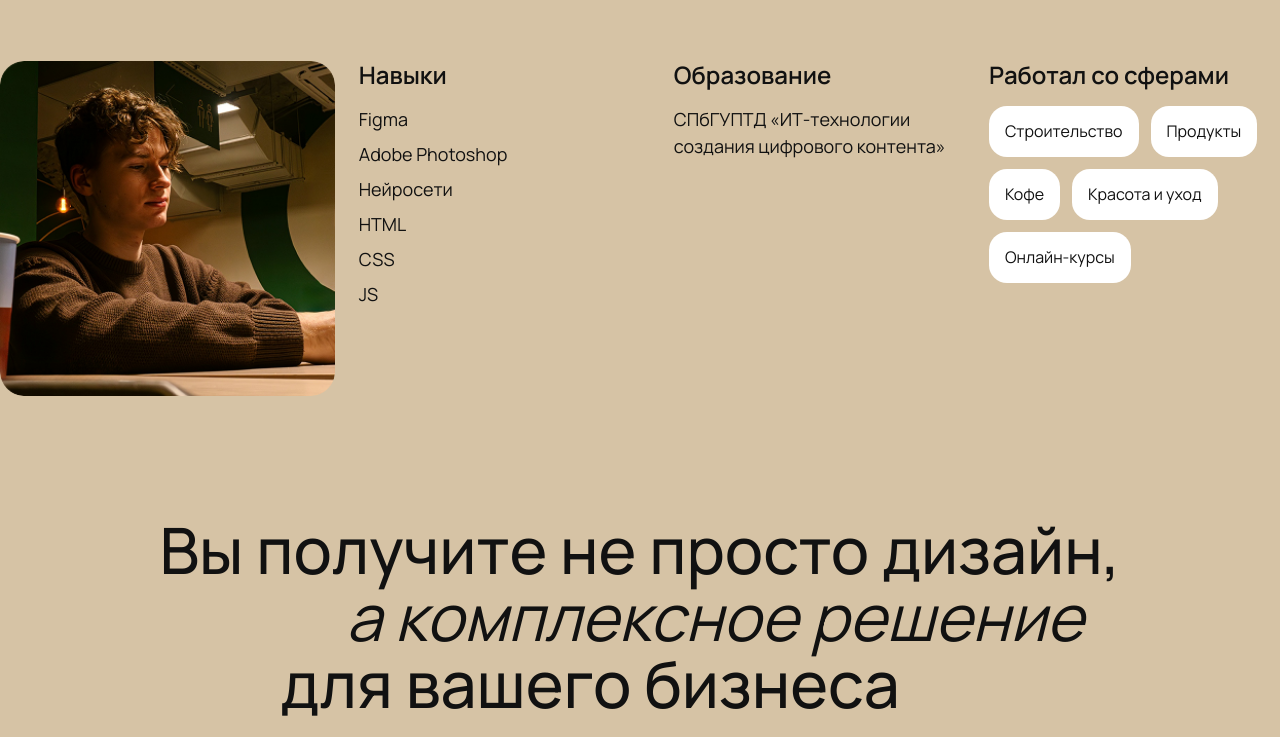
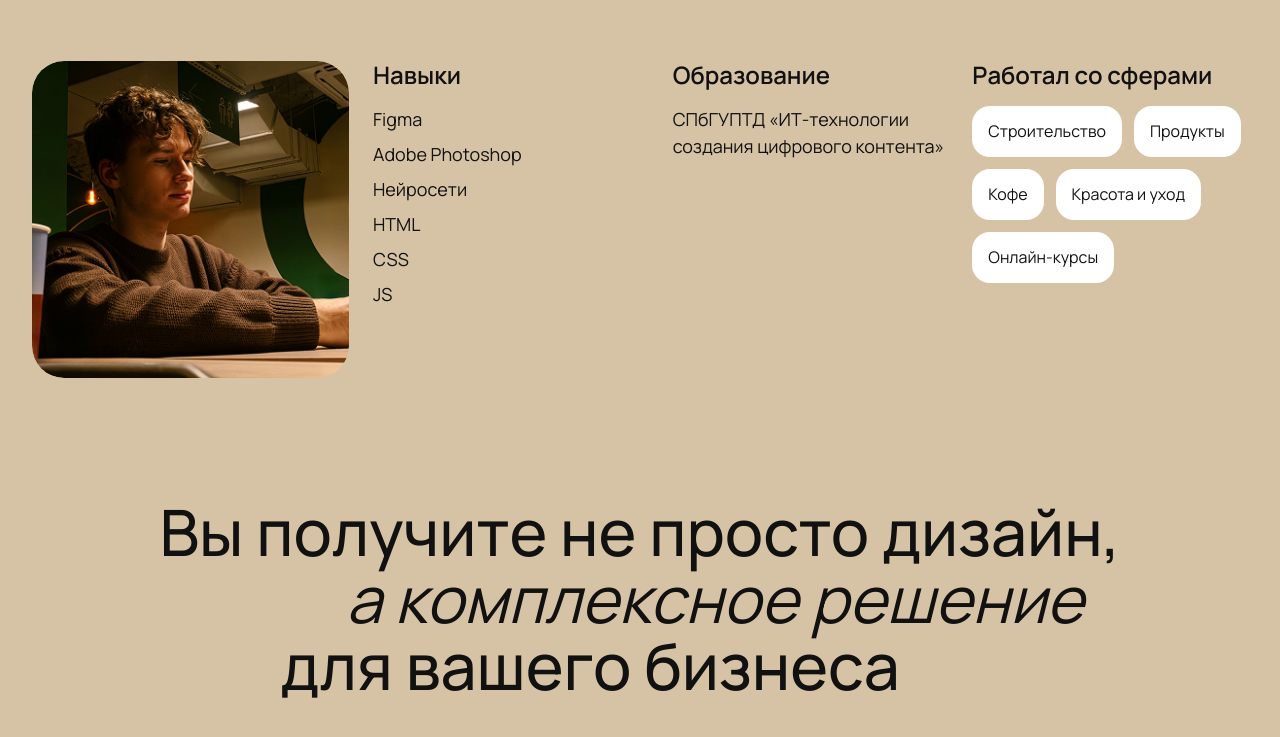
Before and after one commit to LegiumProf/IT-Project, a plain HTML site: page about.html in a window 1280 px wide. Shown: the part 1363-2100 px from the top of the page. Drawn offline with Linux system fonts and the light colour scheme.

Commit message:
Всё готово

```diff
--- a/script.js
+++ b/script.js
@@ -4,6 +4,8 @@ const scrollLinks = document.querySelectorAll('[data-scroll-target]');
 const projectGrids = document.querySelectorAll('[data-projects-grid]');
 const TELEGRAM_BOT_TOKEN = '8071276278:AAFvWUUM8QMGqgiJ9Oe-_K1M8u5VCqnpZos';
 const TELEGRAM_CHAT_ID = '1209666138';
+const TELEGRAM_PROFILE_URL = 'https://t.me/LegiumProf';
+const VK_PROFILE_URL = 'https://vk.com/semyonoffvadick';
 
 function createBackToTopButton() {
   const button = document.createElement('button');
@@ -280,6 +282,29 @@ function initNavContactLink() {
 
 initNavContactLink();
 
+function initExternalLinks() {
+  document.querySelectorAll('.cta__btn').forEach(button => {
+    button.addEventListener('click', event => {
+      event.preventDefault();
+      window.open(TELEGRAM_PROFILE_URL, '_blank', 'noopener,noreferrer');
+    });
+  });
+
+  document.querySelectorAll('.contact__social[aria-label="Telegram"]').forEach(link => {
+    link.setAttribute('href', TELEGRAM_PROFILE_URL);
+    link.setAttribute('target', '_blank');
+    link.setAttribute('rel', 'noopener noreferrer');
+  });
+
+  document.querySelectorAll('.contact__social[aria-label="VK"]').forEach(link => {
+    link.setAttribute('href', VK_PROFILE_URL);
+    link.setAttribute('target', '_blank');
+    link.setAttribute('rel', 'noopener noreferrer');
+  });
+}
+
+initExternalLinks();
+
 function initMobileMenu() {
   const header = document.querySelector('.header');
   const headerActions = document.querySelector('.header__actions');
@@ -513,3 +538,63 @@ function initBenefitCardsMagnet() {
 }
 
 initBenefitCardsMagnet();
+
+function initRevealOnScroll() {
+  const revealTargets = document.querySelectorAll(`
+    .hero__subtitle,
+    .hero__title,
+    .hero__desc,
+    .hero__buttons,
+    .hero__right,
+    .stats__panel,
+    .projects__header,
+    .project-card,
+    .services__title,
+    .service,
+    .cta__inner,
+    .contact__info,
+    .contact__form-wrap,
+    .footer__inner,
+    .page-intro .container,
+    .about-section__row,
+    .about-benefits__title,
+    .benefit-card,
+    .work-process__intro,
+    .process-step,
+    .project-back,
+    .project-description .project-container,
+    .project-decorative .project-container,
+    .project-technologies .project-container,
+    .project-gallery,
+    .project-gallery .project-container
+  `);
+
+  if (!revealTargets.length) return;
+
+  if (!('IntersectionObserver' in window)) {
+    revealTargets.forEach(element => {
+      element.classList.add('is-visible');
+    });
+    return;
+  }
+
+  const observer = new IntersectionObserver((entries, currentObserver) => {
+    entries.forEach(entry => {
+      if (!entry.isIntersecting) return;
+
+      entry.target.classList.add('is-visible');
+      currentObserver.unobserve(entry.target);
+    });
+  }, {
+    threshold: 0.14,
+    rootMargin: '0px 0px -8% 0px',
+  });
+
+  revealTargets.forEach((element, index) => {
+    element.classList.add('reveal-on-scroll');
+    element.style.transitionDelay = `${Math.min(index % 6, 5) * 60}ms`;
+    observer.observe(element);
+  });
+}
+
+initRevealOnScroll();
--- a/style.css
+++ b/style.css
@@ -167,6 +167,29 @@
     color: #fff;
   }
 
+  .reveal-on-scroll {
+    opacity: 0;
+    transform: translateY(28px);
+    transition:
+      opacity 0.7s cubic-bezier(0.22, 1, 0.36, 1),
+      transform 0.7s cubic-bezier(0.22, 1, 0.36, 1);
+    will-change: opacity, transform;
+  }
+
+  .reveal-on-scroll.is-visible {
+    opacity: 1;
+    transform: translateY(0);
+  }
+
+  @media (prefers-reduced-motion: reduce) {
+    .reveal-on-scroll,
+    .reveal-on-scroll.is-visible {
+      opacity: 1;
+      transform: none;
+      transition: none;
+    }
+  }
+
   /* HERO */
   .hero {
     position: relative;
@@ -416,6 +439,14 @@
 
   .projects .container {
     width: calc(100% - 32px);
+    max-width: 1376px;
+  }
+
+  .services .container,
+  .contact .container,
+  .about-section .container,
+  .work-process .container {
+    width: calc(100% - 64px);
     max-width: 1376px;
   }
 
@@ -651,7 +682,7 @@
 
   .cta {
     background: linear-gradient(135deg, #ff7a2f, #e55a1c);
-    padding: 48px 0;
+    padding: 96px 0;
     text-align: center;
     color: #111;
   }
@@ -1021,7 +1052,8 @@
   }
 
   .about-section__photo-wrap {
-    border-radius: 24px;
+    padding: 0;
+    border-radius: 32px;
   }
 
   .about-section__photo-wrap {
@@ -1034,7 +1066,7 @@
     height: 100%;
     display: block;
     object-fit: cover;
-    border-radius: 16px;
+    border-radius: 32px;
   }
 
   .about-card {
@@ -2110,9 +2142,6 @@
       padding: 0;
     }
 
-    .about-section__photo-wrap {
-      padding: 20px;
-    }
   }
 
   @media (max-width: 450px) {
```
